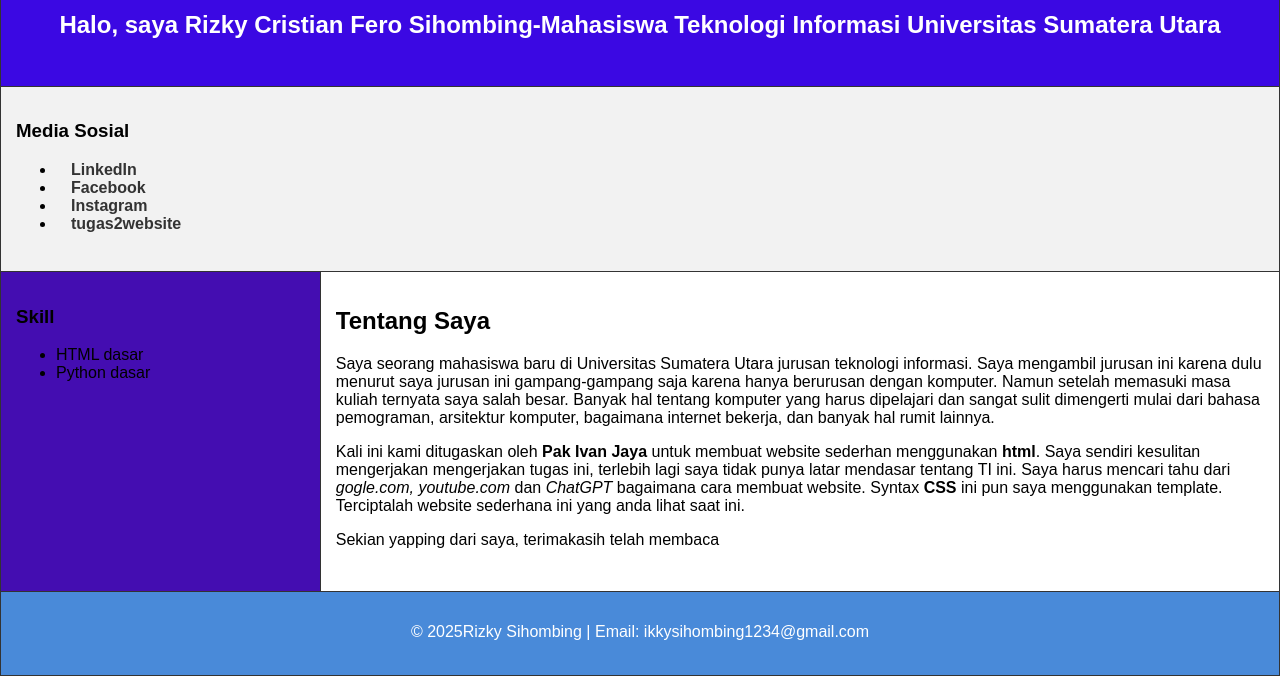
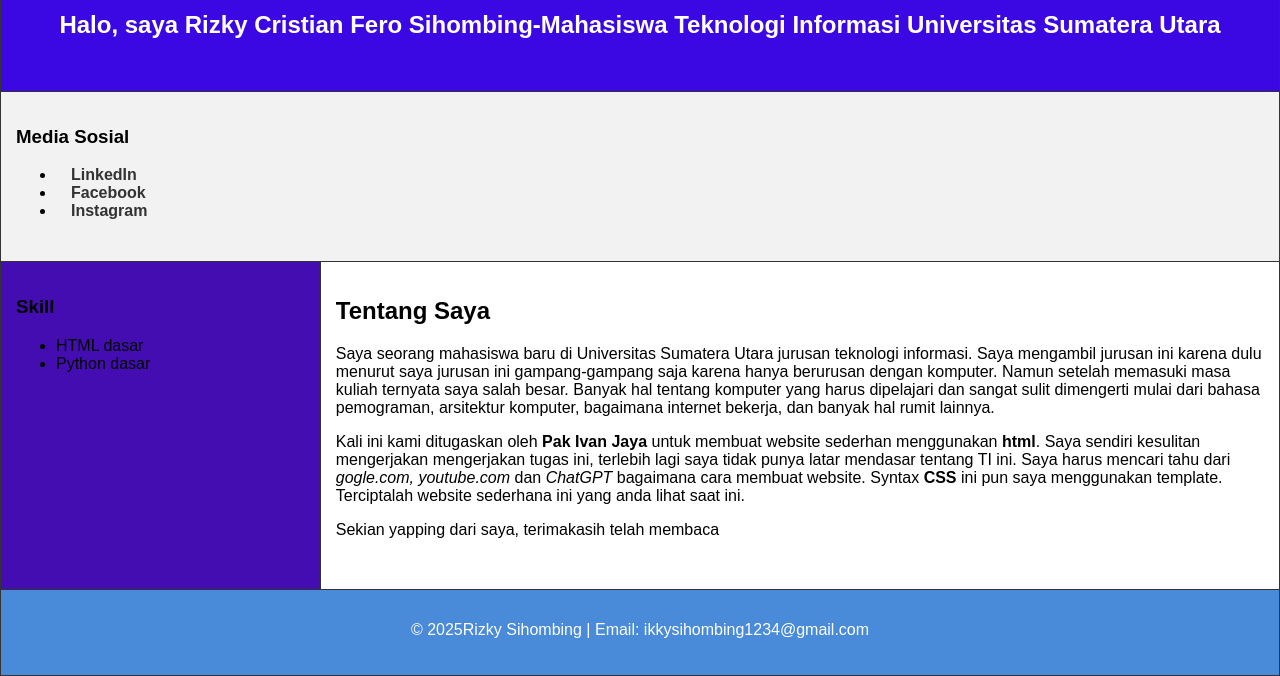
Before and after one commit to rizkycristian/target, a plain HTML site: page index.html in a window 1280 px wide. Shown: the part 142-818 px from the top of the page. Drawn offline with Linux system fonts and the light colour scheme.

Commit message:
Update index.html

```diff
--- a/index.html
+++ b/index.html
@@ -4,7 +4,7 @@
   <meta charset="UTF-8">
   <meta name="viewport" content="width=device-width, initial-scale=1.0">
   <title>Portofolio Rizky Cristian</title>
-    <style>
+  <style>
     body {
       font-family: Arial, sans-serif;
       margin: 0;
@@ -51,8 +51,8 @@
     }
   </style>
 </head>
+<body>
   <a href ="https://rizkycristian.github.io/tugaswebsite2.2/"  target="blank">klik disini</a>
-<body>
   <table>
     <!-- Header -->
     <tr>
@@ -70,7 +70,6 @@
          <li><a href="www.linkedin.com/in/rizky-sihombing-35a227382">LinkedIn</a></li>
          <li><a href="https://m.facebook.com/rizky.sihombing.1654/">Facebook</a></li>
          <li><a href="https://www.instagram.com/rizky.sihombing.1654?igsh=cm12NXlreWU0Z3Rm">Instagram</a></li>
-         <li><a href = https://rizkycristian.github.io/tugaswebsite2.2/  target="blank">tugas2website </a></li>
       </td>
     </tr>
 
```
